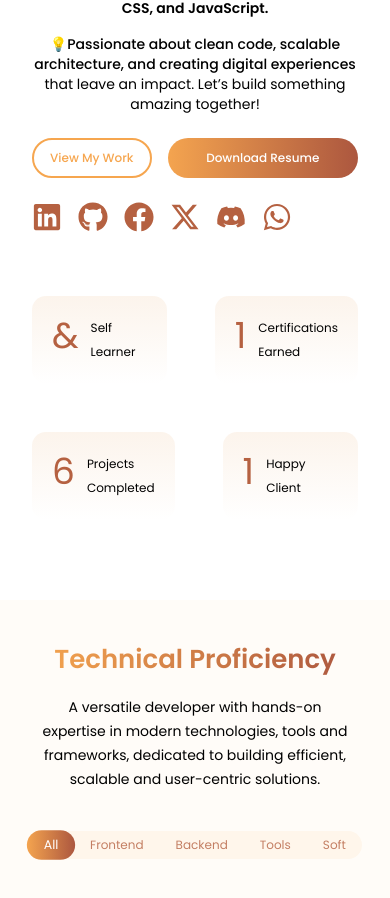
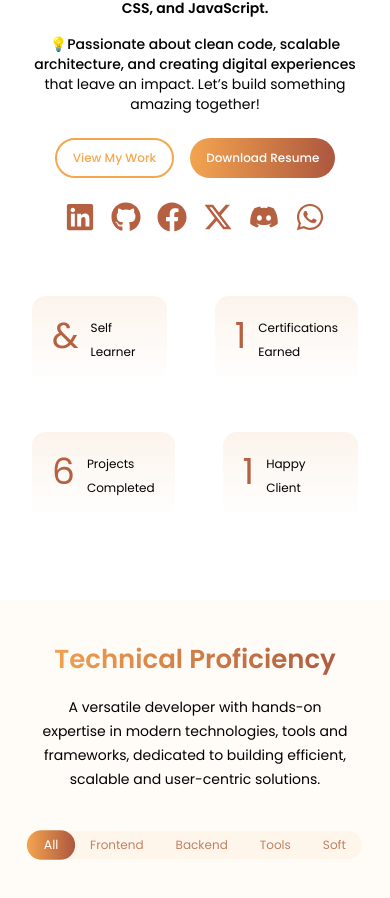
Before and after one commit to masrafi-000/Personal_Portfolio, a React (Vite) app in the folder client/: page / in a window 390 px wide. Shown: the part 938-1836 px from the top of the page. Built offline with nearby package versions, Linux system fonts and the light colour scheme.

Commit message:
Download button updated

```diff
--- a/client/src/sections/Hero.jsx
+++ b/client/src/sections/Hero.jsx
@@ -9,17 +9,18 @@ import PROFILE_PIC from "../assets/images/profile-pic.png";
 // import ICON_2 from "../assets/images/icon-2.png"
 // import ICON_3 from "../assets/images/icon-3.png"
 // import ICON_4 from "../assets/images/icon-4.png"
+import resume from "../assets/pdf/smmasrafi.pdf";
 
 const Hero = () => {
-  const handleDownloads = () => {
-    const blob = new Blob([`Hello, this is a dynamic PDF content!`], {
-      type: "application/pdf",
-    });
-    const link = document.createElement("a");
-    link.href = URL.createObjectURL(blob);
-    link.download = `dynamic-files.pdf`;
-    link.click();
-  };
+  // const handleDownloads = () => {
+  //   const blob = new Blob(['../assets/pdf/smmasrafi.pdf'], {
+  //     type: "application/pdf",
+  //   });
+  //   const link = document.createElement("a");
+  //   link.href = URL.createObjectURL(blob);
+  //   link.download = `smmasrafi.pdf`;
+  //   link.click();
+  // };
 
   return (
     <section id="hero" className="container mx-auto px-8">
@@ -61,14 +62,16 @@ const Hero = () => {
             >
               View My Work
             </Link>
-            <button
-              onClick={handleDownloads}
-              className="flex-1 md:flex-none action-btn btn-scale-anim"
+            <a
+              href={resume}
+              download="Resume"
+              // onClick={handleDownloads}
+              className="flex items-center justify-center action-btn btn-scale-anim"
             >
               Download Resume
-            </button>
+            </a>
           </div>
-          <div className="flex gap-4 mt-6">
+          <div className="flex justify-center lg:justify-start gap-4 md:gap-7 mt-6">
             {ABOUT_ME.socialLinks.map((item) => {
               return (
                 <a
```
Also changed, not shown: 1 other file (tests, documents, lock files or other folders).
